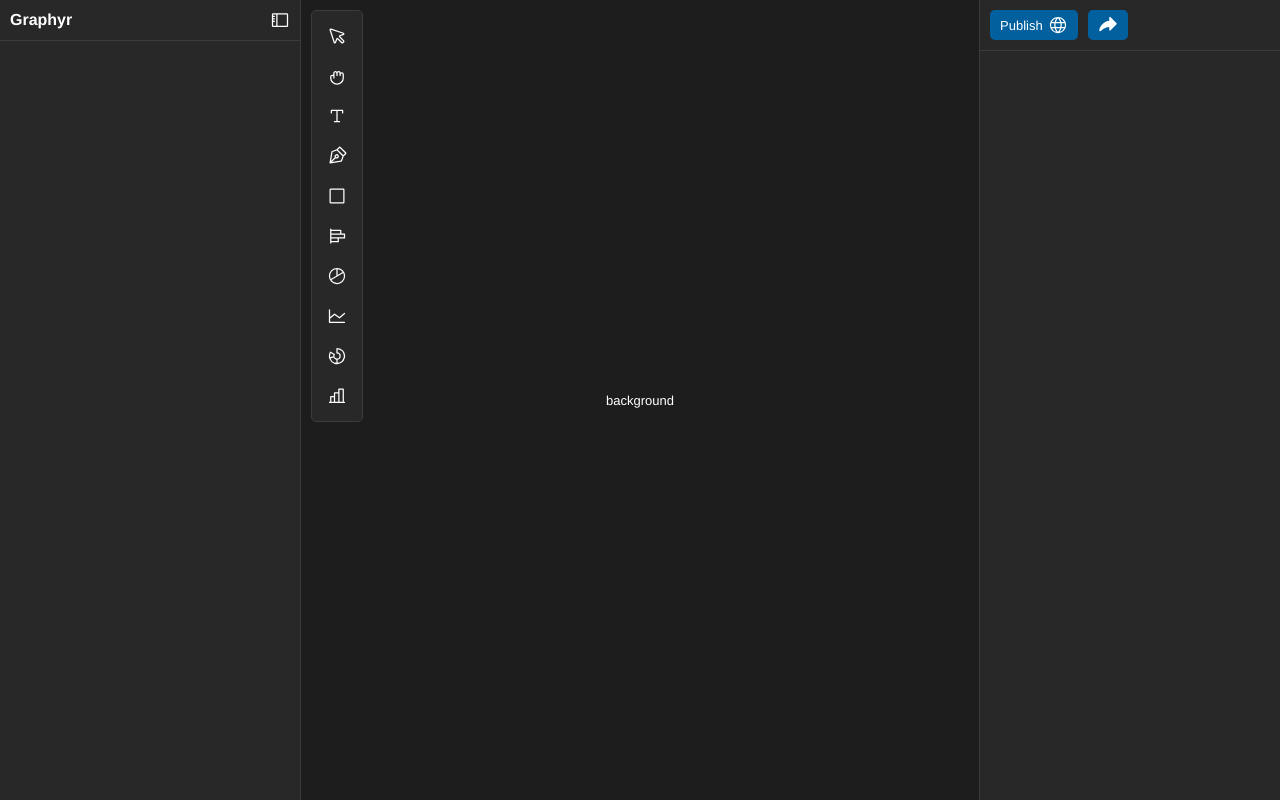
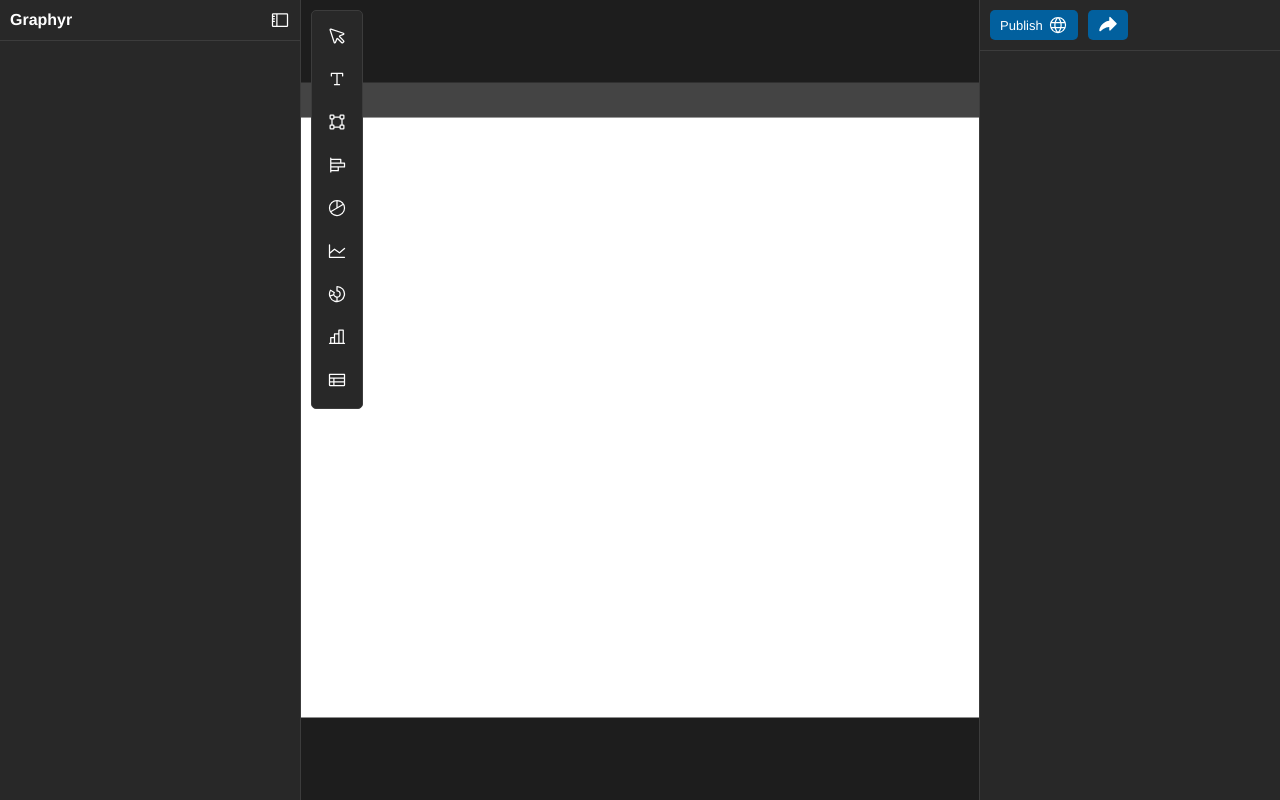
Before and after one commit to Gacktto/Graphyr, a React (Vite) app: page / in a window 1280 px wide. Built offline with nearby package versions, Linux system fonts and the light colour scheme.

Commit message:
feat: first canvas features, pan, zoom and elements focus when the page start loading

```diff
--- /dev/null
+++ b/src/components/Canvas/Canvas.tsx
@@ -0,0 +1,49 @@
+import { useRef, useState } from "react";
+import styles from "../../styles/Canvas.module.css";
+import { useCanvasTransform } from "./useCanvasTransform";
+import useMeasure from "react-use-measure";
+
+export default function Canvas() {
+  const canvasRef = useRef<HTMLDivElement>(null);
+  const innerRef = useRef<HTMLDivElement>(null);
+  const mainFrameRef = useRef<HTMLDivElement>(null);
+  const [ref, bounds] = useMeasure();
+
+  const [frameWidth, setFrameWidth] = useState(1300);
+
+  const { scale, offset } = useCanvasTransform(canvasRef as React.RefObject<HTMLDivElement>, innerRef as React.RefObject<HTMLDivElement>);
+
+  return (
+    <div ref={canvasRef} className={styles.canvas}>
+      <div
+        ref={innerRef}
+        style={{
+          transform: `translate(${offset.x}px, ${offset.y}px) scale(${scale})`,
+          transformOrigin: "top left",
+          width: "100%",
+          height: "100%",
+          position: "absolute",
+        }}
+      >
+        <div ref={ref} className={styles.frame} data-canvas-element>
+          <div className={styles.frameInfo}>
+            <p>Default - {frameWidth}px</p>
+          </div>
+          <div
+            ref={mainFrameRef}
+            data-frame
+            style={{
+              width: frameWidth,
+              minHeight: 600,
+              margin: "0 auto",
+              background: "#fff",
+              position: "relative"
+            }}
+          >
+            <div className="rect" style={{backgroundColor: "red", width: 200, height: 200}}></div>
+          </div>
+        </div>
+      </div>
+    </div>
+  );
+}
--- /dev/null
+++ b/src/components/Canvas/useCanvasTransform.ts
@@ -0,0 +1,153 @@
+import { useEffect, useRef, useState } from "react";
+import type { RefObject } from "react";
+
+type Offset = { x: number; y: number };
+
+export function useCanvasTransform(
+  canvasRef: RefObject<HTMLDivElement>,
+  innerRef: RefObject<HTMLDivElement>
+) {
+  const [scale, setScale] = useState(1);
+  const [offset, setOffset] = useState<Offset>({ x: 0, y: 0 });
+
+  const isPanning = useRef(false);
+  const panStart = useRef({ x: 0, y: 0 });
+  const offsetStart = useRef<Offset>({ x: 0, y: 0 });
+
+  // --- Zoom com CTRL + Wheel ---
+  useEffect(() => {
+    const canvas = canvasRef.current;
+    if (!canvas) return;
+
+    const handleWheel = (e: WheelEvent) => {
+      if (!e.ctrlKey) return;
+      e.preventDefault();
+
+      const zoomIntensity = 0.0015;
+      const delta = -e.deltaY;
+      const newScale = Math.min(Math.max(scale + delta * zoomIntensity, 0.3), 4);
+
+      const rect = canvas.getBoundingClientRect();
+      const mouseX = e.clientX - rect.left;
+      const mouseY = e.clientY - rect.top;
+
+      const dx = (mouseX - offset.x) / scale;
+      const dy = (mouseY - offset.y) / scale;
+
+      const newOffsetX = mouseX - dx * newScale;
+      const newOffsetY = mouseY - dy * newScale;
+
+      setScale(newScale);
+      setOffset({ x: newOffsetX, y: newOffsetY });
+    };
+
+    canvas.addEventListener("wheel", handleWheel, { passive: false });
+    return () => canvas.removeEventListener("wheel", handleWheel);
+  }, [canvasRef, scale, offset]);
+
+  // --- Pan com botão esquerdo ---
+  useEffect(() => {
+    const canvas = canvasRef.current;
+    if (!canvas) return;
+
+    const spacePressed = { current: false };
+
+    const handleKeyDown = (e: KeyboardEvent) => {
+        if (e.code === "Space") {
+            spacePressed.current = true;
+            if (!isPanning.current) {
+            canvas.style.cursor = "grab";
+            }
+        }
+    };
+
+    const handleKeyUp = (e: KeyboardEvent) => {
+        if (e.code === "Space") {
+        spacePressed.current = false;
+        if (!isPanning.current) {
+            canvas.style.cursor = "default";
+        }
+        }
+    };
+
+    const handleMouseDown = (e: MouseEvent) => {
+        if (e.button !== 0 || !spacePressed.current) return;
+        isPanning.current = true;
+        panStart.current = { x: e.clientX, y: e.clientY };
+        offsetStart.current = { ...offset };
+        canvas.style.cursor = "grabbing";
+    };
+
+    const handleMouseMove = (e: MouseEvent) => {
+        if (!isPanning.current) return;
+        const dx = e.clientX - panStart.current.x;
+        const dy = e.clientY - panStart.current.y;
+        setOffset({
+        x: offsetStart.current.x + dx,
+        y: offsetStart.current.y + dy,
+        });
+    };
+
+    const handleMouseUp = () => {
+        isPanning.current = false;
+        canvas.style.cursor = spacePressed.current ? "grab" : "default";
+    };
+
+    window.addEventListener("keydown", handleKeyDown);
+    window.addEventListener("keyup", handleKeyUp);
+    canvas.addEventListener("mousedown", handleMouseDown);
+    window.addEventListener("mousemove", handleMouseMove);
+    window.addEventListener("mouseup", handleMouseUp);
+
+    return () => {
+        window.removeEventListener("keydown", handleKeyDown);
+        window.removeEventListener("keyup", handleKeyUp);
+        canvas.removeEventListener("mousedown", handleMouseDown);
+        window.removeEventListener("mousemove", handleMouseMove);
+        window.removeEventListener("mouseup", handleMouseUp);
+    };
+    }, [canvasRef, offset, setOffset]);
+
+
+  // --- Auto centralizar elementos visíveis ---
+  useEffect(() => {
+    const canvas = canvasRef.current;
+    const inner = innerRef.current;
+    if (!canvas || !inner) return;
+
+    const centerView = () => {
+      const elements = inner.querySelectorAll("[data-canvas-element]");
+      if (elements.length === 0) return;
+
+      let minX = Infinity,
+        minY = Infinity,
+        maxX = -Infinity,
+        maxY = -Infinity;
+
+      elements.forEach((el) => {
+        const rect = el.getBoundingClientRect();
+        const { left, top, right, bottom } = rect;
+        minX = Math.min(minX, left);
+        minY = Math.min(minY, top);
+        maxX = Math.max(maxX, right);
+        maxY = Math.max(maxY, bottom);
+      });
+
+      const contentCenterX = (minX + maxX) / 2;
+      const contentCenterY = (minY + maxY) / 2;
+
+      const canvasRect = canvas.getBoundingClientRect();
+      const canvasCenterX = canvasRect.width / 2;
+      const canvasCenterY = canvasRect.height / 2;
+
+      const dx = canvasCenterX - contentCenterX;
+      const dy = canvasCenterY - contentCenterY;
+
+      setOffset({ x: dx, y: dy });
+    };
+
+    setTimeout(centerView, 0);
+  }, [canvasRef, innerRef]);
+
+  return { scale, offset };
+}
--- a/src/components/GUI/Actionbar.tsx
+++ b/src/components/GUI/Actionbar.tsx
@@ -1,6 +1,6 @@
 import { useState } from "react";
 import {
-  SquareIcon,
+  BoundingBoxIcon,
   CursorIcon,
   TextTIcon,
   ChartBarHorizontalIcon,
@@ -8,8 +8,7 @@ import {
   ChartLineIcon,
   ChartDonutIcon,
   ChartBarIcon,
-  PenNibIcon,
-  HandGrabbingIcon
+  TableIcon
 } from "@phosphor-icons/react";
 import styles from "../../styles/Actionbar.module.css";
 
@@ -17,26 +16,26 @@ export default function ActionBar() {
   const [selected, setSelected] = useState<string | null>(null);
 
   const icons = [
-    { name: "cursor", icon: CursorIcon },
-    { name: "hand", icon: HandGrabbingIcon },
-    { name: "text", icon: TextTIcon },
-    { name: "pen", icon: PenNibIcon },
-    { name: "square", icon: SquareIcon },
-    { name: "chartBarHorizontal", icon: ChartBarHorizontalIcon },
-    { name: "chartPieIcon", icon: ChartPieIcon },
-    { name: "chartLineIcon", icon: ChartLineIcon },
-    { name: "chartDonutIcon", icon: ChartDonutIcon },
-    { name: "chartBarIcon", icon: ChartBarIcon },
+    { name: "Cursor", icon: CursorIcon },
+    { name: "Text", icon: TextTIcon },
+    { name: "Frame", icon: BoundingBoxIcon },
+    { name: "Chart Bar Horizontal", icon: ChartBarHorizontalIcon },
+    { name: "Chart Pie", icon: ChartPieIcon },
+    { name: "Chart Line", icon: ChartLineIcon },
+    { name: "Chart Donut", icon: ChartDonutIcon },
+    { name: "Chart Bar", icon: ChartBarIcon },
+    { name: "Table", icon: TableIcon },
   ];
 
   return (
     <div className={styles.actionbar}>
       {icons.map(({ name, icon: Icon }) => (
-        <Icon
-          key={name}
-          className={`${styles.icon} ${styles.button} ${selected === name ? styles.active : ""}`}
-          onClick={() => setSelected(name)}
-        />
+        <div title={name} key={name}>
+          <Icon
+            className={`${styles.icon} ${styles.button} ${selected === name ? styles.active : ""}`}
+            onClick={() => setSelected(name)}
+          />
+        </div>
       ))}
     </div>
   );
--- a/src/components/GUI/Canvas.tsx
+++ /dev/null
@@ -1,14 +0,0 @@
-import { useEffect, useRef, useState } from "react"
-import styles from "../../styles/Canvas.module.css"
-import type { CSSProperties } from "react"
-import useMeasure from "react-use-measure"
-
-export default function Canvas() {
-    const [ref, bounds] = useMeasure();
-
-    return (
-        <div ref={ref} className={styles.canvas}>
-            background
-        </div>
-    )
-}
--- a/src/layout/layout.tsx
+++ b/src/layout/layout.tsx
@@ -1,7 +1,7 @@
 import type { CSSProperties } from "react"
 import Rightbar from "../components/GUI/Rightbar"
 import Leftbar from "../components/GUI/Leftbar"
-import Canvas from "../components/GUI/Canvas"
+import Canvas from "../components/Canvas/Canvas"
 
 export default function Layout() {
     return (
--- a/src/styles/Canvas.module.css
+++ b/src/styles/Canvas.module.css
@@ -1,12 +1,33 @@
 .canvas {
-    position: absolute;
+  position: absolute;
+  top: 0;
+  left: 0;
+  width: 100vw;
+  height: 100vh;
+  overflow: hidden;
+  background-color: rgb(29, 29, 29);
+  z-index: 2;
+  display: flex;
+  align-items: center;
+  justify-content: center;
+  color: white;
+}
+
+.frame {
     display: flex;
-    align-items: center;
-    justify-content: center;
-    left:0;
+    align-items: start;
+    justify-content: start;
+    flex-direction: column;
+    width: fit-content;
+    height: fit-content;
+}
+
+.frameInfo {
+    background-color: #444444;
     width: 100%;
-    background-color: rgb(29, 29, 29);
-    color: white;
-    height: 100%;
-    z-index: 2;
+    box-sizing: border-box;
+    padding: 10px;
+    border-top-right-radius: 5px;
+    border-top-left-radius: 5px;
+    font-weight: bold;
 }
```
